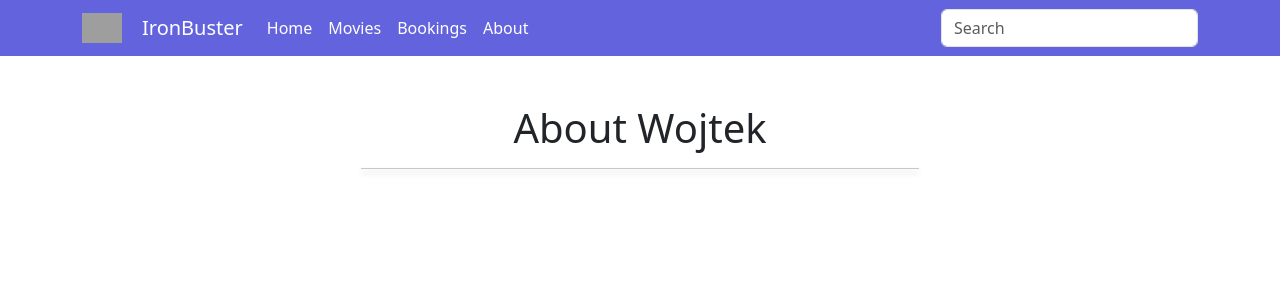
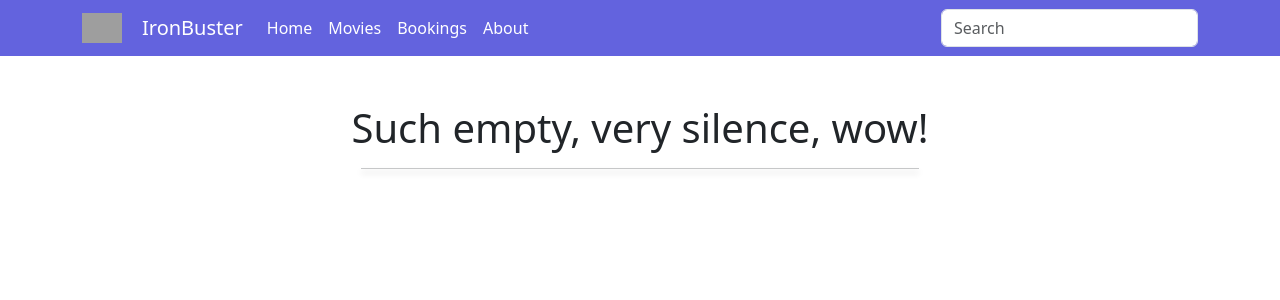
Before and after one commit to tyrmund/movies-react-project, a React (Vite) app: page /about in a window 1280 px wide. Shown: the top 300 px of the page. Built offline with nearby package versions, Linux system fonts and the light colour scheme; grey boxes are pictures that could not be loaded.

Commit message:
retrying merge

```diff
--- a/src/pages/AboutPage/AboutPage.jsx
+++ b/src/pages/AboutPage/AboutPage.jsx
@@ -5,7 +5,7 @@
     return (
         <div className="AboutPage">
             <Container>
-                <h1 className="text-center mt-5">About Wojtek</h1>
+                <h1 className="text-center mt-5">Such empty, very silence, wow!</h1>
                 <hr className="mx-auto d-block w-50" style={{ boxShadow: '0 4px 6px rgba(0, 0, 0, 10)' }} />
             </Container>
         </div>
```
